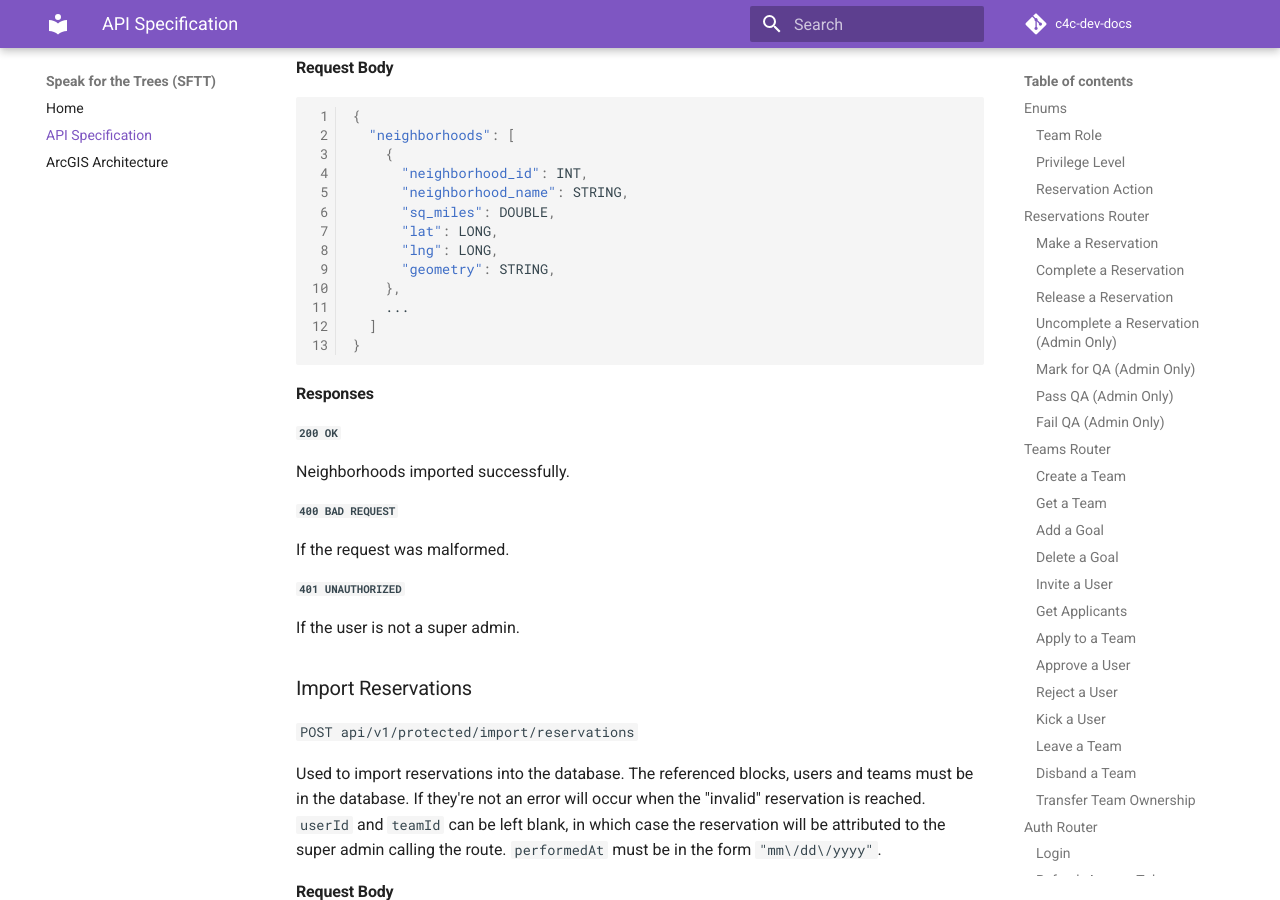
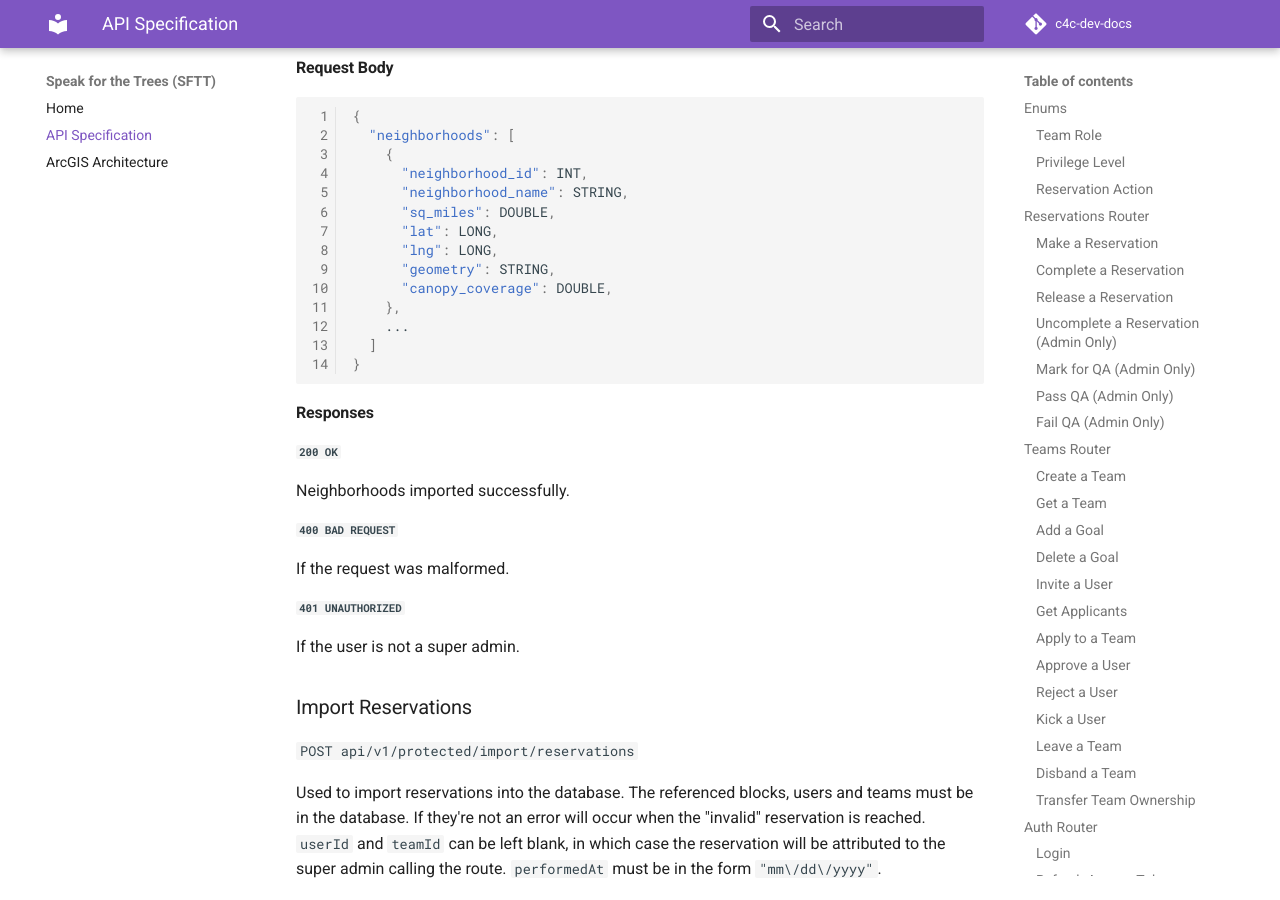
Before and after one commit to Code-4-Community/c4c-dev-docs, an MkDocs documentation site: the page built from docs/sftt/sftt-api-spec.md, in a window 1280 px wide and 900 px high, scrolled down 29214 px. Built offline with MkDocs 1.6.1 and Material for MkDocs 9.7.7, drawn with Linux system fonts in a browser that asks for light colours; comment, search, counter and statistics services are not loaded.

Commit message:
Add canopy coverage field to import neighborhoods route
Per [this](https://github.com/Code-4-Community/speak-for-the-trees-backend-v2/pull/85) PR

```diff
--- a/docs/sftt/sftt-api-spec.md
+++ b/docs/sftt/sftt-api-spec.md
@@ -1324,6 +1324,7 @@ Used to import neighborhoods into the database. Must be called before importing
       "lat": LONG,
       "lng": LONG,
       "geometry": STRING,
+      "canopy_coverage": DOUBLE,
     },
     ...
   ]
```
